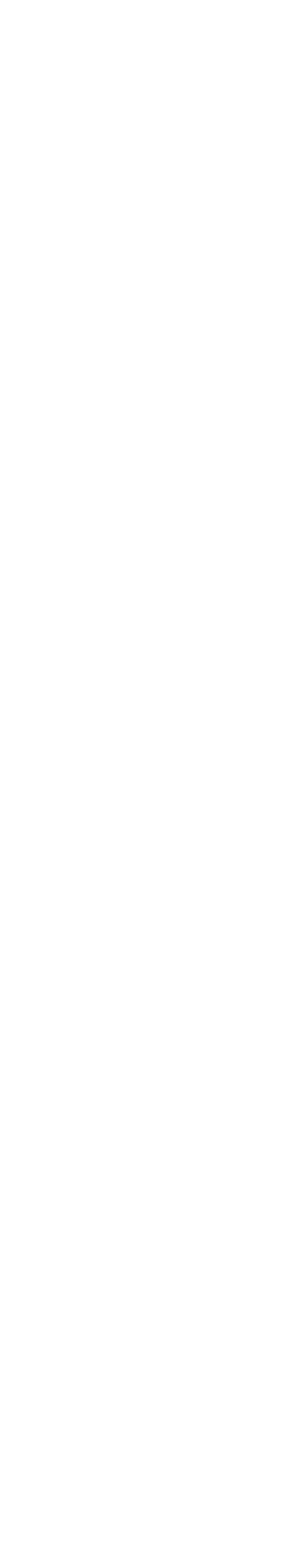
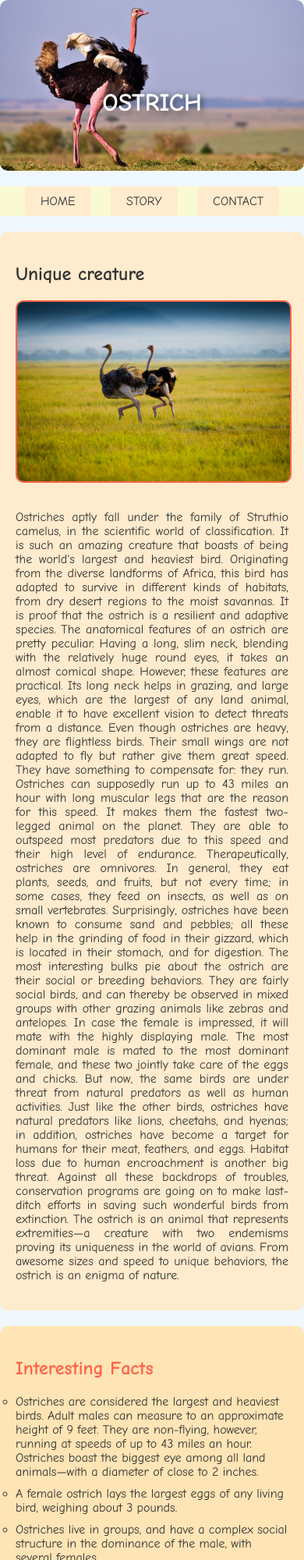
Before and after one commit to Prinnce369/Prinnce369.github.io, a plain HTML site: page midterm/index.html in a window 390 px wide. Shown: the top 2000 px of the page at 78% size. Before the commit the page ends 844 px from the top, so only its background shows below. Drawn offline with Linux system fonts and the light colour scheme.

Commit message:
final push

```diff
--- a/midterm/css/main.css
+++ b/midterm/css/main.css
@@ -0,0 +1,177 @@
+#wrapper { margin:20px auto }
+
+body {
+    font-family: 'Comic Sans MS', sans-serif;
+    margin: 0;
+    padding: 0;
+    background-color: #f0f8ff;
+    color: #333;
+}
+
+.container {
+    max-width: 800px;
+    margin: 20px auto;
+    padding: 0 20px;
+}
+
+
+header {
+    text-align: center;
+    position: relative;
+    margin-bottom: 20px;
+}
+
+.header-image {
+    width: 100%;
+    height: auto;
+    display: block;
+    border-radius: 10px;
+    position: relative;
+}
+
+nav {
+    background-color: #fafad2;
+    padding: 10px 0;
+    text-align: center;
+    margin-bottom: 20px;
+}
+
+nav ul {
+    list-style-type: none;
+    padding: 0;
+    margin: 0;
+    display: inline-block; /* Centers the list horizontally */
+}
+
+nav ul li {
+    display: inline;
+}
+
+nav ul li a {
+    text-decoration: none;
+    color: #333;
+    background-color: #ffebcd;
+    padding: 10px 20px;
+    margin: 0 10px;
+    border-radius: 5px;
+    transition: background-color 0.3s ease;
+}
+
+nav ul li a:hover {
+    background-color: #ffe4b5;
+}
+
+
+.site-title {
+    position: absolute;
+    top: 50%;
+    left: 50%;
+    transform: translate(-50%, -50%);
+    font-size: 3.5em;
+    font-weight: bold;
+    color: #ffffff;
+    text-shadow: 2px 2px 8px rgba(0, 0, 0, 0.7);
+}
+
+
+article {
+    background-color: #ffebcd;
+    padding: 20px;
+    border-radius: 10px;
+    overflow: auto;
+    margin: 20px auto;
+}
+
+.article-image {
+    float: left;
+    margin-right: 15px;
+    width: 200px;
+    height: auto;
+    border-radius: 10px;
+    border: 2px solid #ff6347;
+}
+
+.article-text {
+    text-align: justify;
+    color: #333;
+}
+
+
+.facts {
+    background-color: #ffe4b5;
+    padding: 20px;
+    border-radius: 10px;
+    margin: 20px auto;
+}
+
+.facts h2 {
+    color: #ff6347;
+}
+
+.facts ul {
+    list-style-type: circle;
+    padding: 0;
+}
+
+.facts li {
+    margin-bottom: 10px;
+}
+
+/* Form Styles */
+form {
+    background-color: #fafad2;
+    padding: 20px;
+    border-radius: 10px;
+    margin: 20px auto;
+}
+
+label {
+    display: block;
+    margin: 10px 0 5px;
+    font-weight: bold;
+}
+
+input[type="text"], input[type="email"], textarea {
+    width: 100%;
+    padding: 10px;
+    margin: 5px 0 10px;
+    border: 2px solid #ccc;
+    border-radius: 5px;
+    font-size: 1em;
+}
+
+textarea {
+    resize: vertical;
+}
+
+input[type="submit"] {
+    background-color: #ff6347;
+    color: white;
+    padding: 10px 20px;
+    border: none;
+    border-radius: 5px;
+    cursor: pointer;
+    font-size: 1em;
+}
+
+input[type="submit"]:hover {
+    background-color: #ff4500;
+}
+
+
+@media (max-width: 600px) {
+    .container {
+        margin: 10px;
+        padding: 0 10px;
+    }
+
+    .header-image, .article-image {
+        width: 100%;
+        float: none;
+        margin: 0 auto 15px auto;
+    }
+
+    .site-title {
+        font-size: 2em;
+    }
+}
--- a/midterm/index.html
+++ b/midterm/index.html
@@ -8,5 +8,83 @@
 </head>
 <body>
 
+    <header>
+        <img src="images/Ostrich_midterm.jpg" alt="Header Image" class="header-image">
+        <h1 class="site-title">OSTRICH</h1>
+    </header>
+
+    <nav>
+        <ul class="navbar">
+            <li><a href="#home">HOME</a></li>
+            <li><a href="#story">STORY</a></li>
+            <li><a href="#contact">CONTACT</a></li>
+        </ul>
+    </nav>
+
+
+    <article>
+        <h2>Unique creature</h2>
+        <img src="images/Ostrich_2.jpg" alt="Article Image" class="article-image">
+        <p class="article-text">Ostriches aptly fall under the family of Struthio camelus, in the scientific world of classification. It is such an amazing creature that boasts of being the world's largest and heaviest bird. Originating from the diverse landforms of Africa, this bird has adapted to survive in different kinds of habitats, from dry desert regions to the moist savannas. It is proof that the ostrich is a resilient and adaptive species.
+
+            The anatomical features of an ostrich are pretty peculiar. Having a long, slim neck, blending with the relatively huge round eyes, it takes an almost comical shape. However, these features are practical. Its long neck helps in grazing, and large eyes, which are the largest of any land animal, enable it to have excellent vision to detect threats from a distance.
+
+            Even though ostriches are heavy, they are flightless birds. Their small wings are not adapted to fly but rather give them great speed. They have something to compensate for: they run. Ostriches can supposedly run up to 43 miles an hour with long muscular legs that are the reason for this speed. It makes them the fastest two-legged animal on the planet. They are able to outspeed most predators due to this speed and their high level of endurance.
+
+            Therapeutically, ostriches are omnivores. In general, they eat plants, seeds, and fruits, but not every time; in some cases, they feed on insects, as well as on small vertebrates. Surprisingly, ostriches have been known to consume sand and pebbles; all these help in the grinding of food in their gizzard, which is located in their stomach, and for digestion.
+
+            The most interesting bulks pie about the ostrich are their social or breeding behaviors. They are fairly social birds, and can thereby be observed in mixed groups with other grazing animals like zebras and antelopes. In case the female is impressed, it will mate with the highly displaying male. The most dominant male is mated to the most dominant female, and these two jointly take care of the eggs and chicks.
+
+            But now, the same birds are under threat from natural predators as well as human activities. Just like the other birds, ostriches have natural predators like lions, cheetahs, and hyenas; in addition, ostriches have become a target for humans for their meat, feathers, and eggs. Habitat loss due to human encroachment is another big threat. Against all these backdrops of troubles, conservation programs are going on to make last-ditch efforts in saving such wonderful birds from extinction.
+
+            The ostrich is an animal that represents extremities—a creature with two endemisms proving its uniqueness in the world of avians. From awesome sizes and speed to unique behaviors, the ostrich is an enigma of nature.</article>
+
+
+    <section class="facts">
+        <h2>Interesting Facts</h2>
+        <ul>
+            <li>Ostriches are considered the largest and heaviest birds. Adult males can measure to an approximate height of 9 feet.
+                They are non-flying, however, running at speeds of up to 43 miles an hour.
+                Ostriches boast the biggest eye among all land animals—with a diameter of close to 2 inches.</li>
+            <li>A female ostrich lays the largest eggs of any living bird, weighing about 3 pounds.</li>
+            <li>Ostriches live in groups, and have a complex social structure in the dominance of the male, with several females.</li>
+        </ul>
+    </section>
+
+
+    <form>
+        <h2>Contact Us</h2>
+        <label for="name">Name:</label>
+        <input type="text" id="name" name="name">
+        <br>
+        <label for="email">Email:</label>
+        <input type="email" id="email" name="email">
+        <br>
+        <label for="message">Your Message:</label>
+        <textarea id="message" name="message" rows="5" required></textarea>
+        <br>
+        <p>Would you like to visit an ostrich?</p>
+        <label for="visit-yes">
+            <input type="radio" id="visit-yes" name="visit-ostrich" value="yes">
+            Yes
+        </label>
+
+        <label for="visit-no">
+            <input type="radio" id="visit-no" name="visit-ostrich" value="no">
+            No
+        </label>
+
+
+        <input type="submit" value="Submit">
+
+
+
+    </form>
+
+
+    <footer>
+        <p>&copy; copyright</p>
+      </footer>
+
 </body>
 </html>
```
Also changed, not shown: midterm/images/Ostrich_2.jpg (added), midterm/images/Ostrich_midterm.jpg (added).
